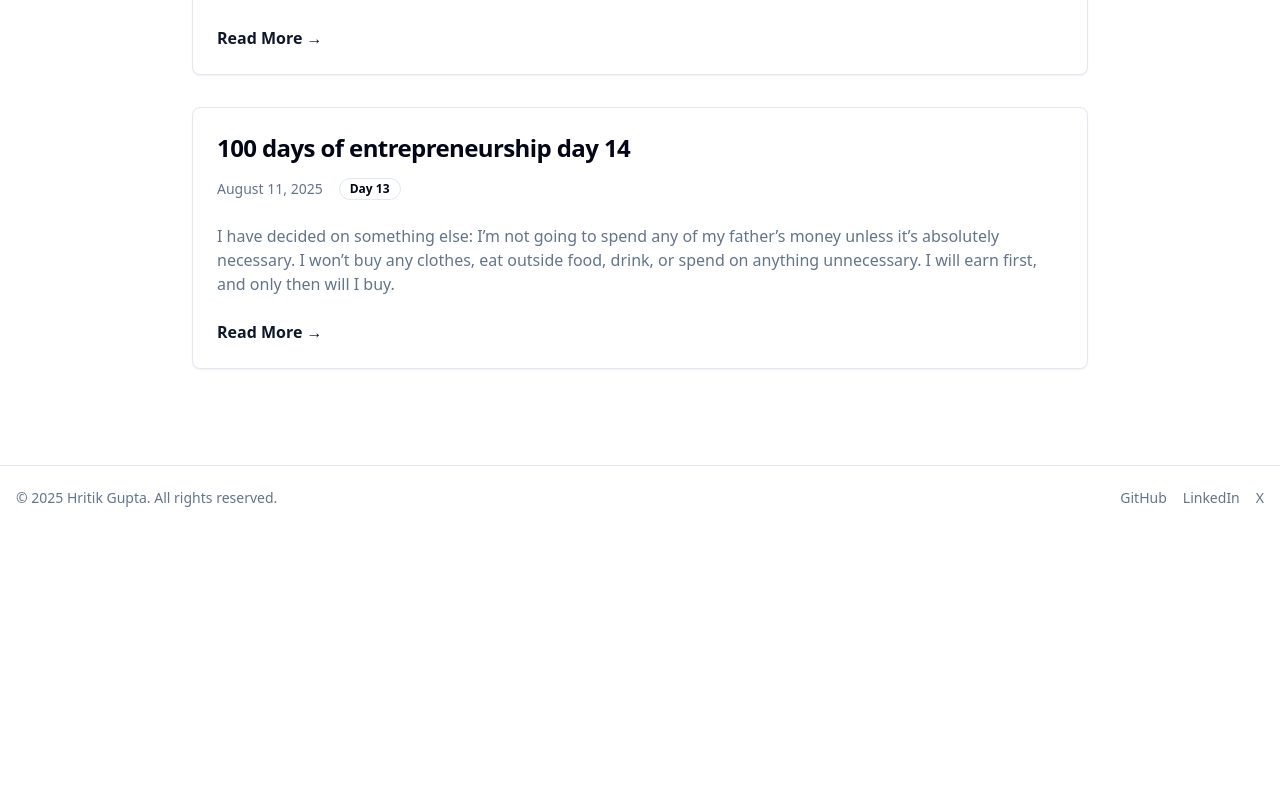
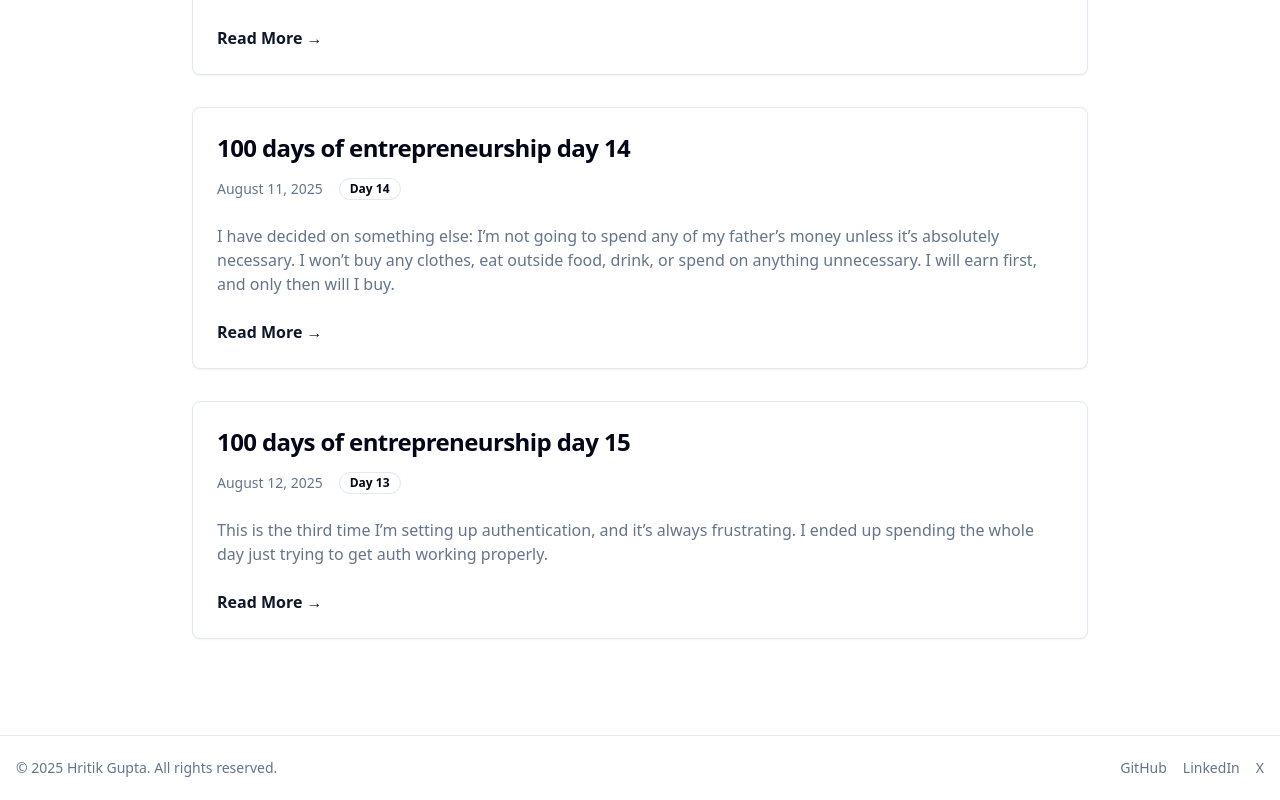
Before and after one commit to hritik1999/portfolio, a Vue app in the folder frontend/: page /blog in a window 1280 px wide. Shown: the part 2237-3037 px from the top of the page. Before the commit the page ends 2767 px from the top, so only its background shows below. Built offline with nearby package versions, Linux system fonts and the light colour scheme.

Commit message:
added 15th blog

```diff
--- a/frontend/src/views/Blog.vue
+++ b/frontend/src/views/Blog.vue
@@ -306,7 +306,7 @@ export default {
           id:9,
           title:'100 days of entrepreneurship day 14',
           slug:'100-days-of-entrepreneurship-day-14',
-          day:'13',
+          day:'14',
           date:'August 11, 2025',
           snippet:'I have decided on something else: I’m not going to spend any of my father’s money unless it’s absolutely necessary. I won’t buy any clothes, eat outside food, drink, or spend on anything unnecessary. I will earn first, and only then will I buy.',
           content:`
@@ -318,6 +318,22 @@ export default {
 <p>This new product idea, TypeMyVibe, is extremely exciting to me. I can’t stop thinking about how to make it and how to market it. But when it comes to actually doing the work, I start lazing around. I don’t know why.</p>
 <p>I need to work 12 hours a day to make up for all the losses I’ve incurred in life. I’m going to start my day with work and keep going, even if my head hurts or my heart aches. That’s the only way I can redeem myself in my own eyes. Forget everything else—it’s high time.</p>
 <p>I need to take care of my family. I want to marry my girlfriend and start a family. I’m 25—it’s time for that. I can’t waste any more of my life on distractions. For me, it’s going to be 24 hours of work, until I launch a product that succeeds. I’m going to be a solopreneur, launching product after product until one of them takes off.</p>
+          `
+        },
+        {
+          id:10,
+          title:'100 days of entrepreneurship day 15',
+          slug:'100-days-of-entrepreneurship-day-15',
+          day:'13',
+          date:'August 12, 2025',
+          snippet:'This is the third time I’m setting up authentication, and it’s always frustrating. I ended up spending the whole day just trying to get auth working properly.',
+          content:`
+          <p>Hello readers,</p>
+<p>This is the third time I’m setting up authentication, and it’s always frustrating. I ended up spending the whole day just trying to get auth working properly.</p>
+<p>It’s easier with Supabase, but creating the page, setting up Google’s client, configuring the SMTP server, and making backend auth work still takes time. I think this process could definitely be simplified.</p>
+<p>With authentication and the landing page done, I can finally start focusing on the core application. Next up is setting up the chat extraction process and the data processing pipeline. Once that’s done, about 70% of the work will be complete. After that, I just need to set up the analysis part, and finally, the email and payment systems. I think I can finish everything this week.</p>
+<p>I’m also thinking about starting to tweet. Building a public presence is important if I want to succeed as a solopreneur. I’m not sure what to tweet or how to tweet yet, but I’ll learn by trial and error—just sharing things I find valuable and seeing what resonates.</p>
+<p>On another note, I’ve also joined Google’s Gen-AI Hackathon with a friend. Our idea is to build an insurance purchasing assistant using LLMs. It’s a fun project that could even become a product. I’ll be dedicating around two hours a day to it until the deadline on September 14th.</p>
           `
         }
         // Future blog posts will be added here with their own unique slug
```
